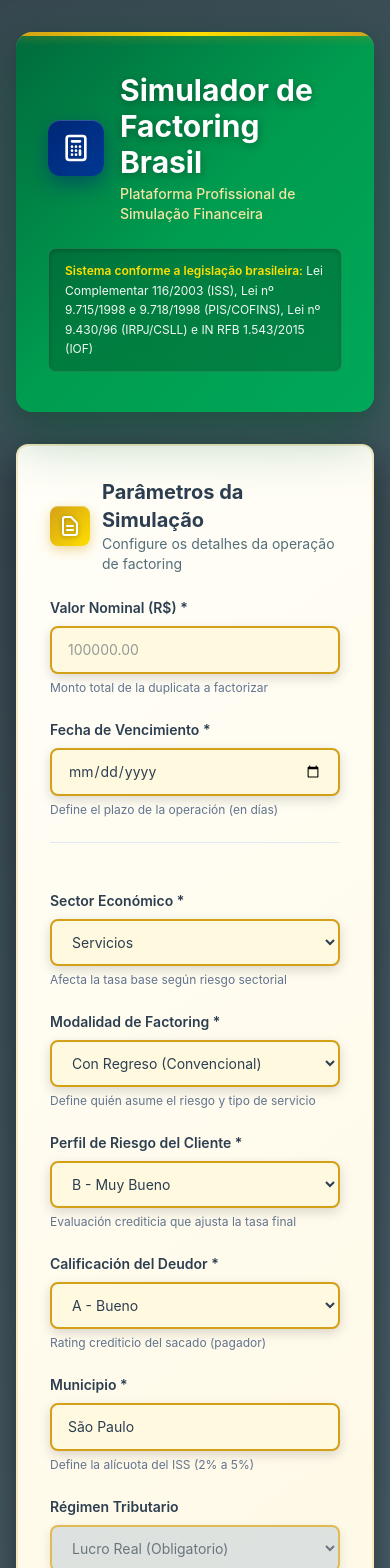
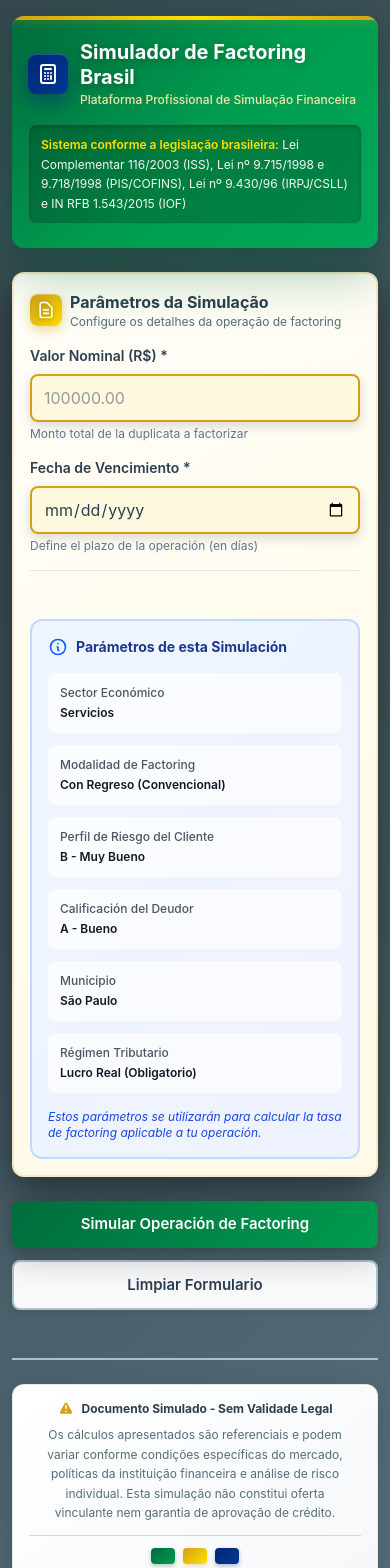
Before and after one commit to Heliazer/tasas_bancos_brasil, a React (Vite) app in the folder simulador-factoring/: page / in a window 390 px wide. Shown: the top 1568 px of the page. Built offline with nearby package versions, Linux system fonts and the light colour scheme.

Commit message:
Modificado inputs adicionales fijo y control compatible Cel.

```diff
--- a/simulador-factoring/src/index.css
+++ b/simulador-factoring/src/index.css
@@ -43,12 +43,19 @@ body {
 }
 
 .input-field {
-  @apply w-full px-4 py-3 rounded-lg outline-none transition-all text-sm;
+  @apply w-full px-3 py-2.5 md:px-4 md:py-3 rounded-lg outline-none transition-all;
   font-family: inherit;
+  font-size: 16px; /* Prevents zoom on iOS */
   background: #FFF9E0;
   border: 2px solid #D4A017;
   box-shadow: 0 4px 12px rgba(0, 0, 0, 0.15);
   color: #2C3E50;
+}
+
+@media (min-width: 768px) {
+  .input-field {
+    font-size: 0.875rem;
+  }
 }
 
 .input-field:hover {
@@ -75,12 +82,19 @@ body {
 }
 
 .btn-primary {
-  @apply font-semibold py-3 px-8 rounded-lg transition-all border-0 focus:outline-none text-sm;
+  @apply font-semibold py-3 px-6 md:px-8 rounded-lg transition-all border-0 focus:outline-none;
+  font-size: 0.9375rem; /* 15px - balance between mobile readability and desktop appearance */
   background: linear-gradient(135deg, var(--br-green-dark) 0%, var(--br-green) 100%);
   color: white;
   box-shadow: var(--shadow-3d);
   position: relative;
   overflow: hidden;
+}
+
+@media (min-width: 768px) {
+  .btn-primary {
+    font-size: 0.875rem;
+  }
 }
 
 .btn-primary:hover {
@@ -101,11 +115,18 @@ body {
 }
 
 .btn-secondary {
-  @apply font-semibold py-3 px-6 rounded-lg transition-all text-sm;
+  @apply font-semibold py-3 px-5 md:px-6 rounded-lg transition-all;
+  font-size: 0.9375rem;
   background: var(--br-white);
   color: var(--br-gray-dark);
   border: 2px solid #B0BEC5;
   box-shadow: var(--shadow-soft);
+}
+
+@media (min-width: 768px) {
+  .btn-secondary {
+    font-size: 0.875rem;
+  }
 }
 
 .btn-secondary:hover {
@@ -122,7 +143,7 @@ body {
 }
 
 .card-elevated {
-  @apply rounded-xl p-8;
+  @apply rounded-xl p-4 md:p-6 lg:p-8;
   background: linear-gradient(145deg, #FFFEF8 0%, #FFF9E6 100%);
   box-shadow: 0 20px 60px rgba(0, 0, 0, 0.35), 0 10px 30px rgba(0, 0, 0, 0.25), inset 0 1px 0 rgba(255, 255, 255, 0.8);
   border: 2px solid rgba(212, 160, 23, 0.2);
--- a/simulador-factoring/src/presentation/components/SimulatorForm.tsx
+++ b/simulador-factoring/src/presentation/components/SimulatorForm.tsx
@@ -79,28 +79,28 @@ export function SimulatorForm({ onSubmit, isLoading = false }: SimulatorFormProp
     <form onSubmit={handleSubmit} className="space-y-6">
       {/* Parámetros de la Operación */}
       <div className="card-elevated">
-        <div className="flex items-center gap-3 mb-6">
+        <div className="flex items-center gap-2 md:gap-3 mb-4 md:mb-6">
           <div
-            className="rounded-lg p-2"
+            className="rounded-lg p-1.5 md:p-2 flex-shrink-0"
             style={{
               background: 'linear-gradient(135deg, #D4A017 0%, #FFDF00 100%)',
               boxShadow: '0 4px 12px rgba(212, 160, 23, 0.4), inset 0 1px 0 rgba(255, 255, 255, 0.3)',
             }}
           >
-            <svg className="w-6 h-6 text-white" fill="none" stroke="currentColor" viewBox="0 0 24 24" style={{ filter: 'drop-shadow(0 1px 2px rgba(0, 0, 0, 0.3))' }}>
+            <svg className="w-5 h-5 md:w-6 md:h-6 text-white" fill="none" stroke="currentColor" viewBox="0 0 24 24" style={{ filter: 'drop-shadow(0 1px 2px rgba(0, 0, 0, 0.3))' }}>
               <path strokeLinecap="round" strokeLinejoin="round" strokeWidth={2} d="M9 12h6m-6 4h6m2 5H7a2 2 0 01-2-2V5a2 2 0 012-2h5.586a1 1 0 01.707.293l5.414 5.414a1 1 0 01.293.707V19a2 2 0 01-2 2z" />
             </svg>
           </div>
-          <div>
-            <h2 className="text-xl font-bold" style={{ color: '#2C3E50' }}>Parâmetros da Simulação</h2>
-            <p className="text-sm" style={{ color: '#546E7A' }}>Configure os detalhes da operação de factoring</p>
+          <div className="min-w-0">
+            <h2 className="text-base md:text-xl font-bold truncate" style={{ color: '#2C3E50' }}>Parâmetros da Simulação</h2>
+            <p className="text-xs md:text-sm" style={{ color: '#546E7A' }}>Configure os detalhes da operação de factoring</p>
           </div>
         </div>
 
         {/* Valor y Plazo */}
-        <div className="grid grid-cols-1 md:grid-cols-2 gap-6 mb-6">
+        <div className="grid grid-cols-1 md:grid-cols-2 gap-4 md:gap-6 mb-4 md:mb-6">
           <div>
-            <label htmlFor="faceValue" className="label">
+            <label htmlFor="faceValue" className="label text-xs md:text-sm">
               Valor Nominal (R$) *
             </label>
             <input
@@ -109,19 +109,19 @@ export function SimulatorForm({ onSubmit, isLoading = false }: SimulatorFormProp
               name="faceValue"
               value={formData.faceValue || ''}
               onChange={handleNumberChange}
-              className="input-field"
+              className="input-field text-base md:text-sm"
               placeholder="100000.00"
               step="0.01"
               min="0"
             />
-            <p className="text-xs text-slate-500 mt-1.5">
+            <p className="text-xs text-slate-500 mt-1">
               Monto total de la duplicata a factorizar
             </p>
             {errors.faceValue && <p className="error-text">{errors.faceValue}</p>}
           </div>
 
           <div>
-            <label htmlFor="dueDate" className="label">
+            <label htmlFor="dueDate" className="label text-xs md:text-sm">
               Fecha de Vencimiento *
             </label>
             <input
@@ -130,9 +130,9 @@ export function SimulatorForm({ onSubmit, isLoading = false }: SimulatorFormProp
               name="dueDate"
               value={formData.dueDate}
               onChange={handleInputChange}
-              className="input-field"
+              className="input-field text-base md:text-sm"
             />
-            <p className="text-xs text-slate-500 mt-1.5">
+            <p className="text-xs text-slate-500 mt-1">
               Define el plazo de la operación (en días)
             </p>
             {errors.dueDate && <p className="error-text">{errors.dueDate}</p>}
@@ -140,158 +140,71 @@ export function SimulatorForm({ onSubmit, isLoading = false }: SimulatorFormProp
         </div>
 
         <div className="border-t border-slate-200 pt-6 mb-6"></div>
-        {/* Parámetros de Riesgo y Operación */}
-        <div className="grid grid-cols-1 md:grid-cols-2 gap-6">
-          <div>
-            <label htmlFor="economicSector" className="label">
-              Sector Económico *
-            </label>
-            <select
-              id="economicSector"
-              name="economicSector"
-              value={formData.economicSector}
-              onChange={handleInputChange}
-              className="input-field"
-            >
-              <option value={EconomicSector.RETAIL}>Comercio Minorista</option>
-              <option value={EconomicSector.SERVICES}>Servicios</option>
-              <option value={EconomicSector.INDUSTRY}>Industria</option>
-              <option value={EconomicSector.CONSTRUCTION}>Construcción</option>
-              <option value={EconomicSector.HEALTHCARE}>Salud</option>
-              <option value={EconomicSector.AGRICULTURE}>Agricultura</option>
-              <option value={EconomicSector.TECHNOLOGY}>Tecnología</option>
-              <option value={EconomicSector.OTHER}>Otro</option>
-            </select>
-            <p className="text-xs text-slate-500 mt-1.5">
-              Afecta la tasa base según riesgo sectorial
-            </p>
+
+        {/* Parámetros de Simulación - Información Estática */}
+        <div className="bg-gradient-to-br from-blue-50 to-indigo-50 rounded-xl p-4 md:p-6 border-2 border-blue-200">
+          <div className="flex items-center gap-2 mb-4">
+            <svg className="w-5 h-5 text-blue-600" fill="none" stroke="currentColor" viewBox="0 0 24 24">
+              <path strokeLinecap="round" strokeLinejoin="round" strokeWidth={2} d="M13 16h-1v-4h-1m1-4h.01M21 12a9 9 0 11-18 0 9 9 0 0118 0z" />
+            </svg>
+            <h3 className="text-sm md:text-base font-bold text-blue-900">Parámetros de esta Simulación</h3>
           </div>
 
-          <div>
-            <label htmlFor="modality" className="label">
-              Modalidad de Factoring *
-            </label>
-            <select
-              id="modality"
-              name="modality"
-              value={formData.modality}
-              onChange={handleInputChange}
-              className="input-field"
-            >
-              <option value={FactoringModality.WITH_RECOURSE}>Con Regreso (Convencional)</option>
-              <option value={FactoringModality.WITHOUT_RECOURSE}>Sin Regreso (Convencional)</option>
-              <option value={FactoringModality.MATURITY}>Maturity (Sin Adelanto)</option>
-              <option value={FactoringModality.TRUSTEE}>Trustee (Administración Integral)</option>
-              <option value={FactoringModality.INTERNATIONAL}>Internacional</option>
-              <option value={FactoringModality.RAW_MATERIAL}>Materia Prima</option>
-            </select>
-            <p className="text-xs text-slate-500 mt-1.5">
-              Define quién asume el riesgo y tipo de servicio
-            </p>
+          <div className="grid grid-cols-1 sm:grid-cols-2 gap-3 md:gap-4 text-xs md:text-sm">
+            <div className="bg-white/70 rounded-lg p-3">
+              <p className="text-gray-600 font-medium mb-1">Sector Económico</p>
+              <p className="text-gray-900 font-semibold">Servicios</p>
             </div>
 
-          <div>
-            <label htmlFor="clientRiskProfile" className="label">
-              Perfil de Riesgo del Cliente *
-            </label>
-            <select
-              id="clientRiskProfile"
-              name="clientRiskProfile"
-              value={formData.clientRiskProfile}
-              onChange={handleInputChange}
-              className="input-field"
-            >
-              <option value={RiskProfile.A}>A - Excelente</option>
-              <option value={RiskProfile.B}>B - Muy Bueno</option>
-              <option value={RiskProfile.C}>C - Bueno</option>
-              <option value={RiskProfile.D}>D - Regular</option>
-              <option value={RiskProfile.E}>E - Alto Riesgo</option>
-            </select>
-            <p className="text-xs text-slate-500 mt-1.5">
-              Evaluación crediticia que ajusta la tasa final
-            </p>
+            <div className="bg-white/70 rounded-lg p-3">
+              <p className="text-gray-600 font-medium mb-1">Modalidad de Factoring</p>
+              <p className="text-gray-900 font-semibold">Con Regreso (Convencional)</p>
             </div>
 
-          <div>
-            <label htmlFor="debtorCreditRating" className="label">
-              Calificación del Deudor *
-            </label>
-            <select
-              id="debtorCreditRating"
-              name="debtorCreditRating"
-              value={formData.debtorCreditRating}
-              onChange={handleInputChange}
-              className="input-field"
-            >
-              <option value={CreditRating.AAA}>AAA - Excelente</option>
-              <option value={CreditRating.AA}>AA - Muy Bueno</option>
-              <option value={CreditRating.A}>A - Bueno</option>
-              <option value={CreditRating.BBB}>BBB - Regular</option>
-              <option value={CreditRating.BB}>BB - Moderado</option>
-              <option value={CreditRating.B}>B - Alto Riesgo</option>
-              <option value={CreditRating.CCC}>CCC - Muy Alto Riesgo</option>
-            </select>
-            <p className="text-xs text-slate-500 mt-1.5">
-              Rating crediticio del sacado (pagador)
-            </p>
+            <div className="bg-white/70 rounded-lg p-3">
+              <p className="text-gray-600 font-medium mb-1">Perfil de Riesgo del Cliente</p>
+              <p className="text-gray-900 font-semibold">B - Muy Bueno</p>
             </div>
 
-          <div>
-            <label htmlFor="municipalityName" className="label">
-              Municipio *
-            </label>
-            <input
-              type="text"
-              id="municipalityName"
-              name="municipalityName"
-              value={formData.municipalityName}
-              onChange={handleInputChange}
-              className="input-field"
-              placeholder="São Paulo"
-            />
-            <p className="text-xs text-slate-500 mt-1.5">
-              Define la alícuota del ISS (2% a 5%)
-            </p>
+            <div className="bg-white/70 rounded-lg p-3">
+              <p className="text-gray-600 font-medium mb-1">Calificación del Deudor</p>
+              <p className="text-gray-900 font-semibold">A - Bueno</p>
             </div>
 
-          <div>
-            <label htmlFor="taxRegime" className="label">
-              Régimen Tributario
-            </label>
-            <select
-              id="taxRegime"
-              name="taxRegime"
-              value={formData.taxRegime}
-              onChange={handleInputChange}
-              className="input-field"
-              disabled
-            >
-              <option value={TaxRegime.LUCRO_REAL}>Lucro Real (Obligatorio)</option>
-            </select>
-            <p className="text-xs text-slate-500 mt-1.5">
-              Régimen obligatorio según Lei 9.718/98 Art. 14
+            <div className="bg-white/70 rounded-lg p-3">
+              <p className="text-gray-600 font-medium mb-1">Municipio</p>
+              <p className="text-gray-900 font-semibold">São Paulo</p>
+            </div>
+
+            <div className="bg-white/70 rounded-lg p-3">
+              <p className="text-gray-600 font-medium mb-1">Régimen Tributario</p>
+              <p className="text-gray-900 font-semibold">Lucro Real (Obligatorio)</p>
+            </div>
+          </div>
+
+          <p className="text-xs text-blue-700 mt-4 italic">
+            Estos parámetros se utilizarán para calcular la tasa de factoring aplicable a tu operación.
           </p>
-          </div>
         </div>
       </div>
 
       {/* Submit Button */}
-      <div className="flex justify-end gap-4">
+      <div className="flex flex-col sm:flex-row justify-end gap-3 md:gap-4">
         <button
           type="button"
           onClick={() => window.location.reload()}
-          className="btn-secondary"
+          className="btn-secondary w-full sm:w-auto order-2 sm:order-1"
           disabled={isLoading}
         >
           Limpiar Formulario
         </button>
         <button
           type="submit"
-          className="btn-primary"
+          className="btn-primary w-full sm:w-auto order-1 sm:order-2"
           disabled={isLoading}
         >
           {isLoading ? (
-            <span className="flex items-center gap-2">
+            <span className="flex items-center justify-center gap-2">
               <svg className="animate-spin h-4 w-4" fill="none" viewBox="0 0 24 24">
                 <circle className="opacity-25" cx="12" cy="12" r="10" stroke="currentColor" strokeWidth="4"></circle>
                 <path className="opacity-75" fill="currentColor" d="M4 12a8 8 0 018-8V0C5.373 0 0 5.373 0 12h4zm2 5.291A7.962 7.962 0 014 12H0c0 3.042 1.135 5.824 3 7.938l3-2.647z"></path>
--- a/simulador-factoring/src/presentation/pages/SimulatorPage.tsx
+++ b/simulador-factoring/src/presentation/pages/SimulatorPage.tsx
@@ -60,12 +60,12 @@ export function SimulatorPage() {
   };
 
   return (
-    <div className="min-h-screen py-8 px-4">
+    <div className="min-h-screen py-4 md:py-8 px-3 md:px-4">
       <div className="max-w-6xl mx-auto">
         {/* Brazilian Header with 3D Effect */}
-        <header className="mb-8">
+        <header className="mb-6 md:mb-8">
           <div
-            className="rounded-2xl overflow-hidden relative"
+            className="rounded-xl md:rounded-2xl overflow-hidden relative"
             style={{
               background: 'linear-gradient(135deg, #006B3D 0%, #009C4F 50%, #00A859 100%)',
               boxShadow: '0 20px 60px rgba(0, 107, 61, 0.4), 0 8px 24px rgba(0, 0, 0, 0.2), inset 0 1px 0 rgba(255, 255, 255, 0.2)',
@@ -80,28 +80,28 @@ export function SimulatorPage() {
               }}
             />
 
-            <div className="px-8 py-10 relative">
-              <div className="flex items-center justify-between mb-6">
-                <div className="flex items-center gap-4">
+            <div className="px-4 md:px-8 py-6 md:py-10 relative">
+              <div className="flex flex-col md:flex-row items-start md:items-center md:justify-between mb-4 md:mb-6 gap-4">
+                <div className="flex items-center gap-3 md:gap-4 w-full md:w-auto">
                   <div
-                    className="rounded-xl p-3 relative"
+                    className="rounded-lg md:rounded-xl p-2 md:p-3 relative flex-shrink-0"
                     style={{
                       background: 'linear-gradient(135deg, #002776 0%, #003893 100%)',
                       boxShadow: '0 8px 20px rgba(0, 39, 118, 0.5), inset 0 1px 0 rgba(255, 255, 255, 0.2)',
                     }}
                   >
-                    <svg className="w-8 h-8 text-white relative z-10" fill="none" stroke="currentColor" viewBox="0 0 24 24">
+                    <svg className="w-6 h-6 md:w-8 md:h-8 text-white relative z-10" fill="none" stroke="currentColor" viewBox="0 0 24 24">
                       <path strokeLinecap="round" strokeLinejoin="round" strokeWidth={2} d="M9 7h6m0 10v-3m-3 3h.01M9 17h.01M9 14h.01M12 14h.01M15 11h.01M12 11h.01M9 11h.01M7 21h10a2 2 0 002-2V5a2 2 0 00-2-2H7a2 2 0 00-2 2v14a2 2 0 002 2z" />
                     </svg>
                   </div>
-                  <div>
-                    <h1 className="text-3xl font-bold text-white mb-1" style={{ textShadow: '0 2px 8px rgba(0, 0, 0, 0.3)' }}>
+                  <div className="min-w-0">
+                    <h1 className="text-xl md:text-3xl font-bold text-white mb-0.5 md:mb-1 leading-tight" style={{ textShadow: '0 2px 8px rgba(0, 0, 0, 0.3)' }}>
                       Simulador de Factoring Brasil
                     </h1>
-                    <p className="text-sm font-medium" style={{ color: '#F4E4A3' }}>Plataforma Profissional de Simulação Financeira</p>
+                    <p className="text-xs md:text-sm font-medium" style={{ color: '#F4E4A3' }}>Plataforma Profissional de Simulação Financeira</p>
                   </div>
                 </div>
-                <div className="hidden md:flex items-center gap-2">
+                <div className="hidden lg:flex items-center gap-2">
                   <span className="badge badge-success">
                     <svg className="w-3 h-3 mr-1" fill="currentColor" viewBox="0 0 20 20">
                       <path fillRule="evenodd" d="M2.166 4.999A11.954 11.954 0 0010 1.944 11.954 11.954 0 0017.834 5c.11.65.166 1.32.166 2.001 0 5.225-3.34 9.67-8 11.317C5.34 16.67 2 12.225 2 7c0-.682.057-1.35.166-2.001zm11.541 3.708a1 1 0 00-1.414-1.414L9 10.586 7.707 9.293a1 1 0 00-1.414 1.414l2 2a1 1 0 001.414 0l4-4z" clipRule="evenodd" />
@@ -117,7 +117,7 @@ export function SimulatorPage() {
                 </div>
               </div>
               <div
-                className="rounded-lg px-4 py-3 relative"
+                className="rounded-lg px-3 md:px-4 py-2.5 md:py-3 relative"
                 style={{
                   background: 'rgba(0, 0, 0, 0.2)',
                   backdropFilter: 'blur(10px)',
@@ -125,7 +125,7 @@ export function SimulatorPage() {
                   boxShadow: 'inset 0 2px 4px rgba(0, 0, 0, 0.2)'
                 }}
               >
-                <p className="text-xs leading-relaxed" style={{ color: 'rgba(255, 255, 255, 0.95)' }}>
+                <p className="text-xs md:text-xs leading-relaxed" style={{ color: 'rgba(255, 255, 255, 0.95)' }}>
                   <span className="font-semibold" style={{ color: '#FFDF00' }}>Sistema conforme a legislação brasileira:</span> Lei Complementar 116/2003 (ISS), Lei nº 9.715/1998 e 9.718/1998 (PIS/COFINS), Lei nº 9.430/96 (IRPJ/CSLL) e IN RFB 1.543/2015 (IOF)
                 </p>
               </div>
@@ -153,7 +153,7 @@ export function SimulatorPage() {
         )}
 
         {/* Form */}
-        <div className="mb-10">
+        <div className="mb-8 md:mb-10">
           <SimulatorForm onSubmit={handleSimulate} isLoading={isLoading} />
         </div>
 
@@ -161,28 +161,28 @@ export function SimulatorPage() {
         {results && (
           <div id="results" className="scroll-mt-8">
             <div
-              className="mb-6 rounded-xl p-6 flex flex-col sm:flex-row justify-between items-start sm:items-center gap-4 relative overflow-hidden"
+              className="mb-4 md:mb-6 rounded-xl p-4 md:p-6 flex flex-col gap-4 relative overflow-hidden"
               style={{
                 background: 'linear-gradient(135deg, #002776 0%, #003893 100%)',
                 boxShadow: '0 16px 48px rgba(0, 39, 118, 0.4), 0 8px 24px rgba(0, 0, 0, 0.2), inset 0 1px 0 rgba(255, 255, 255, 0.15)',
               }}
             >
-              <div className="absolute top-0 right-0 w-32 h-32 opacity-10">
+              <div className="absolute top-0 right-0 w-24 h-24 md:w-32 md:h-32 opacity-10">
                 <svg fill="currentColor" viewBox="0 0 20 20" className="text-white">
                   <path d="M9 2a1 1 0 000 2h2a1 1 0 100-2H9z" />
                   <path fillRule="evenodd" d="M4 5a2 2 0 012-2 3 3 0 003 3h2a3 3 0 003-3 2 2 0 012 2v11a2 2 0 01-2 2H6a2 2 0 01-2-2V5zm9.707 5.707a1 1 0 00-1.414-1.414L9 12.586l-1.293-1.293a1 1 0 00-1.414 1.414l2 2a1 1 0 001.414 0l4-4z" clipRule="evenodd" />
                 </svg>
               </div>
               <div className="relative z-10">
-                <h2 className="text-xl font-bold text-white mb-1" style={{ textShadow: '0 2px 4px rgba(0, 0, 0, 0.3)' }}>
+                <h2 className="text-lg md:text-xl font-bold text-white mb-0.5 md:mb-1" style={{ textShadow: '0 2px 4px rgba(0, 0, 0, 0.3)' }}>
                   Resultados da Simulação
                 </h2>
-                <p className="text-sm font-medium" style={{ color: '#F4E4A3' }}>Análise completa da sua operação de factoring</p>
+                <p className="text-xs md:text-sm font-medium" style={{ color: '#F4E4A3' }}>Análise completa da sua operação de factoring</p>
               </div>
-              <div className="flex flex-wrap gap-3 relative z-10">
+              <div className="flex flex-col sm:flex-row flex-wrap gap-2 md:gap-3 relative z-10">
                 <button
                   onClick={() => navigate('/informe-financiera')}
-                  className="btn-secondary whitespace-nowrap flex items-center gap-2"
+                  className="btn-secondary w-full sm:w-auto flex items-center justify-center gap-2 text-sm"
                   style={{
                     background: 'linear-gradient(135deg, #FFDF00 0%, #D4A017 100%)',
                     color: '#2C3E50',
@@ -197,7 +197,7 @@ export function SimulatorPage() {
                 </button>
                 <button
                   onClick={() => navigate('/formal-report')}
-                  className="btn-secondary whitespace-nowrap flex items-center gap-2"
+                  className="btn-secondary w-full sm:w-auto flex items-center justify-center gap-2 text-sm"
                   style={{
                     background: 'linear-gradient(135deg, #006B3D 0%, #009C4F 100%)',
                     color: 'white',
@@ -212,7 +212,7 @@ export function SimulatorPage() {
                 </button>
                 <button
                   onClick={handleNewSimulation}
-                  className="btn-secondary whitespace-nowrap"
+                  className="btn-secondary w-full sm:w-auto text-sm"
                 >
                   Nova Simulação
                 </button>
@@ -223,27 +223,27 @@ export function SimulatorPage() {
         )}
 
         {/* Footer */}
-        <footer className="mt-16 pt-8" style={{ borderTop: '2px solid #B0BEC5' }}>
+        <footer className="mt-12 md:mt-16 pt-6 md:pt-8" style={{ borderTop: '2px solid #B0BEC5' }}>
           <div
-            className="rounded-xl p-6 text-center relative overflow-hidden"
+            className="rounded-xl p-4 md:p-6 text-center relative overflow-hidden"
             style={{
               background: 'linear-gradient(145deg, #FFFFFF 0%, #F5F7F9 100%)',
               boxShadow: '0 8px 24px rgba(0, 0, 0, 0.12), inset 0 1px 0 rgba(255, 255, 255, 0.8)',
               border: '1px solid rgba(0, 0, 0, 0.08)',
             }}
           >
-            <div className="flex items-center justify-center gap-2 mb-3">
-              <svg className="w-5 h-5" fill="currentColor" viewBox="0 0 20 20" style={{ color: '#D4A017' }}>
+            <div className="flex items-center justify-center gap-2 mb-2 md:mb-3">
+              <svg className="w-4 h-4 md:w-5 md:h-5 flex-shrink-0" fill="currentColor" viewBox="0 0 20 20" style={{ color: '#D4A017' }}>
                 <path fillRule="evenodd" d="M8.257 3.099c.765-1.36 2.722-1.36 3.486 0l5.58 9.92c.75 1.334-.213 2.98-1.742 2.98H4.42c-1.53 0-2.493-1.646-1.743-2.98l5.58-9.92zM11 13a1 1 0 11-2 0 1 1 0 012 0zm-1-8a1 1 0 00-1 1v3a1 1 0 002 0V6a1 1 0 00-1-1z" clipRule="evenodd" />
               </svg>
-              <p className="text-sm font-bold" style={{ color: '#2C3E50' }}>
+              <p className="text-xs md:text-sm font-bold" style={{ color: '#2C3E50' }}>
                 Documento Simulado - Sem Validade Legal
               </p>
             </div>
-            <p className="text-xs leading-relaxed max-w-2xl mx-auto" style={{ color: '#546E7A' }}>
+            <p className="text-xs leading-relaxed max-w-2xl mx-auto px-2" style={{ color: '#546E7A' }}>
               Os cálculos apresentados são referenciais e podem variar conforme condições específicas do mercado, políticas da instituição financeira e análise de risco individual. Esta simulação não constitui oferta vinculante nem garantia de aprovação de crédito.
             </p>
-            <div className="mt-4 pt-4" style={{ borderTop: '1px solid #CFD8DC' }}>
+            <div className="mt-3 md:mt-4 pt-3 md:pt-4" style={{ borderTop: '1px solid #CFD8DC' }}>
               <div className="flex items-center justify-center gap-2 mb-2">
                 <div
                   className="w-6 h-4 rounded-sm"
```
Lines whose indentation alone changed are shown as unchanged.
